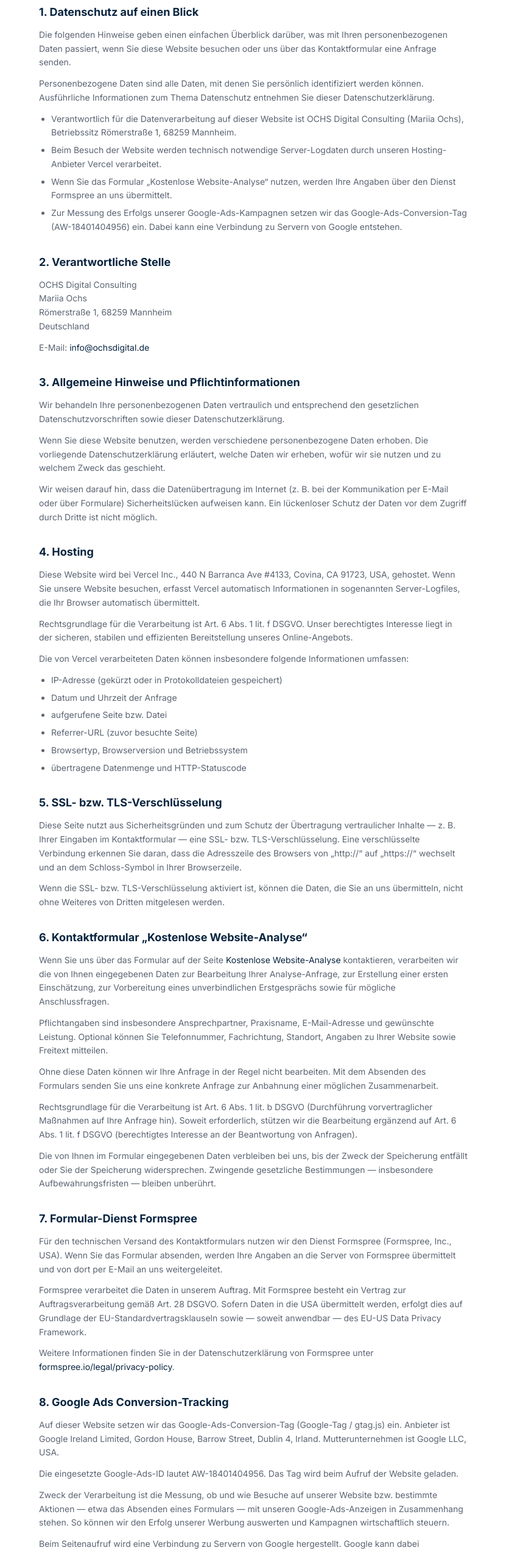
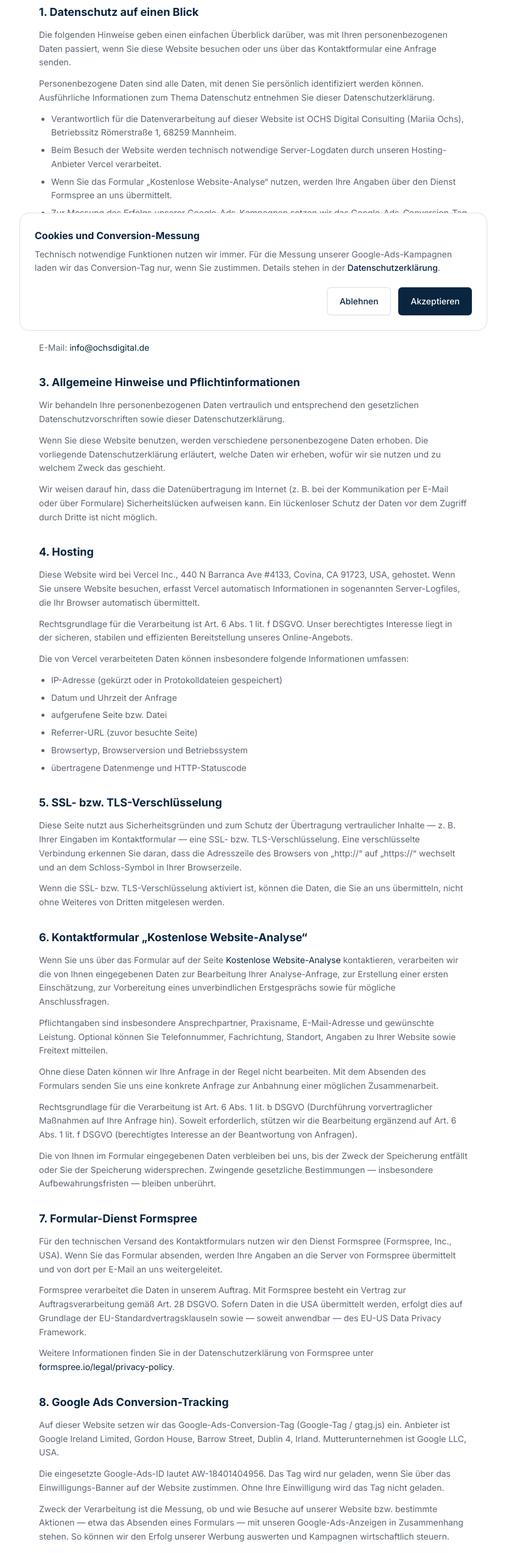
Before and after one commit to martinochs/ochs-werbeagentur, a Next.js app: page /datenschutz in a window 1280 px wide. Shown: the part 234-2780 px from the top of the page at 61% size, without its empty margins (224-1055 px from the left). Built offline with nearby package versions, Linux system fonts and the light colour scheme; no server answers.

Commit message:
feat: load Google Ads tag only after cookie consent
Show a site-wide banner, persist the choice, and keep a footer control to change it later.

Co-authored-by: Cursor <cursoragent@cursor.com>

```diff
--- a/app/layout.tsx
+++ b/app/layout.tsx
@@ -1,11 +1,9 @@
 import type { Metadata } from "next";
 import { Inter } from "next/font/google";
-import Script from "next/script";
+import { CookieConsent } from "@/components/cookie-consent/CookieConsent";
 import { QuickInquiry } from "@/components/quick-inquiry/QuickInquiry";
 import { siteConfig } from "@/lib/seo/config";
 import "./globals.css";
-
-const GOOGLE_ADS_ID = "AW-18401404956";
 
 const inter = Inter({
   variable: "--font-inter",
@@ -57,23 +55,10 @@ export default function RootLayout({
 }>) {
   return (
     <html lang="de" className={`${inter.variable} scroll-smooth antialiased`}>
-      <head>
-        <Script
-          src={`https://www.googletagmanager.com/gtag/js?id=${GOOGLE_ADS_ID}`}
-          strategy="beforeInteractive"
-        />
-        <Script id="google-ads-gtag" strategy="beforeInteractive">
-          {`
-            window.dataLayer = window.dataLayer || [];
-            function gtag(){dataLayer.push(arguments);}
-            gtag('js', new Date());
-            gtag('config', '${GOOGLE_ADS_ID}');
-          `}
-        </Script>
-      </head>
       <body className="min-h-full bg-white text-foreground">
         {children}
         <QuickInquiry />
+        <CookieConsent />
       </body>
     </html>
   );
--- a/components/Footer.tsx
+++ b/components/Footer.tsx
@@ -1,5 +1,6 @@
 import Link from "next/link";
 import { Mail, MapPin } from "lucide-react";
+import { CookieSettingsButton } from "@/components/cookie-consent/CookieSettingsButton";
 import { formatAddress, mapsUrl, siteConfig } from "@/lib/seo/config";
 
 export function Footer() {
@@ -54,6 +55,7 @@ export function Footer() {
             <Link href="/datenschutz" className="hover:text-white/70">
               Datenschutz
             </Link>
+            <CookieSettingsButton className="hover:text-white/70" />
           </nav>
           <p>
             © {new Date().getFullYear()} {name} · Mannheim, Deutschland
--- a/components/LandingPageShell.tsx
+++ b/components/LandingPageShell.tsx
@@ -1,4 +1,5 @@
 import Link from "next/link";
+import { CookieSettingsButton } from "@/components/cookie-consent/CookieSettingsButton";
 import { Logo } from "@/components/Logo";
 import { siteConfig } from "@/lib/seo/config";
 import { Mail, Phone } from "lucide-react";
@@ -77,6 +78,7 @@ export function LandingPageFooter() {
           <Link href="/datenschutz" className="hover:text-white/80">
             Datenschutz
           </Link>
+          <CookieSettingsButton className="hover:text-white/80" />
         </nav>
         <p className="mt-4 text-xs text-white/45">
           © {new Date().getFullYear()} {name}
--- /dev/null
+++ b/components/cookie-consent/CookieConsent.tsx
@@ -0,0 +1,117 @@
+"use client";
+
+import Link from "next/link";
+import {
+  COOKIE_CONSENT_STORAGE_KEY,
+  COOKIE_SETTINGS_EVENT,
+  type CookieConsentValue,
+} from "@/lib/consent/config";
+import { loadGoogleAdsTag } from "@/lib/consent/google-ads";
+import { useEffect, useState } from "react";
+
+type ConsentState = "unknown" | "pending" | CookieConsentValue;
+
+function readStoredConsent(): CookieConsentValue | null {
+  try {
+    const value = window.localStorage.getItem(COOKIE_CONSENT_STORAGE_KEY);
+    if (value === "accepted" || value === "rejected") return value;
+  } catch {
+    return null;
+  }
+  return null;
+}
+
+function storeConsent(value: CookieConsentValue): void {
+  try {
+    window.localStorage.setItem(COOKIE_CONSENT_STORAGE_KEY, value);
+  } catch {
+    // Private mode or blocked storage: still apply the choice for this visit.
+  }
+}
+
+export function CookieConsent() {
+  const [status, setStatus] = useState<ConsentState>("unknown");
+  const [settingsOpen, setSettingsOpen] = useState(false);
+
+  useEffect(() => {
+    const stored = readStoredConsent();
+    if (stored === "accepted") {
+      loadGoogleAdsTag();
+      setStatus("accepted");
+      return;
+    }
+    if (stored === "rejected") {
+      setStatus("rejected");
+      return;
+    }
+    setStatus("pending");
+  }, []);
+
+  useEffect(() => {
+    function onOpenSettings() {
+      setSettingsOpen(true);
+    }
+    window.addEventListener(COOKIE_SETTINGS_EVENT, onOpenSettings);
+    return () => window.removeEventListener(COOKIE_SETTINGS_EVENT, onOpenSettings);
+  }, []);
+
+  function choose(value: CookieConsentValue) {
+    storeConsent(value);
+    if (value === "accepted") loadGoogleAdsTag();
+    setStatus(value);
+    setSettingsOpen(false);
+  }
+
+  const visible = status === "pending" || settingsOpen;
+  if (!visible) return null;
+
+  return (
+    <div
+      className="fixed inset-x-0 bottom-0 z-[70] p-4 md:p-6"
+      role="dialog"
+      aria-modal="false"
+      aria-labelledby="cookie-consent-title"
+      aria-describedby="cookie-consent-text"
+    >
+      <div className="mx-auto max-w-3xl rounded-2xl border border-border bg-white p-5 ring-1 ring-black/[0.04] sm:p-6">
+        <h2
+          id="cookie-consent-title"
+          className="text-base font-bold text-navy"
+        >
+          Cookies und Conversion-Messung
+        </h2>
+        <p
+          id="cookie-consent-text"
+          className="mt-2 text-sm leading-relaxed text-muted"
+        >
+          Technisch notwendige Funktionen nutzen wir immer. Für die Messung
+          unserer Google-Ads-Kampagnen laden wir das Conversion-Tag nur, wenn
+          Sie zustimmen. Details stehen in der{" "}
+          <Link
+            href="/datenschutz"
+            className="font-medium text-navy underline-offset-2 hover:underline"
+          >
+            Datenschutzerklärung
+          </Link>
+          .
+        </p>
+        <div className="mt-5 flex flex-col-reverse gap-3 sm:flex-row sm:justify-end">
+          <button
+            type="button"
+            className="btn-secondary px-5 py-2.5"
+            onClick={() => choose("rejected")}
+          >
+            Ablehnen
+          </button>
+          <button
+            type="button"
+            className="btn-primary px-5 py-2.5"
+            onClick={() => choose("accepted")}
+          >
+            Akzeptieren
+          </button>
+        </div>
+      </div>
+    </div>
+  );
+}
--- /dev/null
+++ b/lib/consent/config.ts
@@ -0,0 +1,7 @@
+export const GOOGLE_ADS_ID = "AW-18401404956";
+
+export const COOKIE_CONSENT_STORAGE_KEY = "ochs-cookie-consent";
+
+export const COOKIE_SETTINGS_EVENT = "ochs-open-cookie-settings";
+
+export type CookieConsentValue = "accepted" | "rejected";
--- /dev/null
+++ b/lib/consent/google-ads.ts
@@ -0,0 +1,21 @@
+import { GOOGLE_ADS_ID } from "@/lib/consent/config";
+
+const SCRIPT_ID = "google-ads-gtag-js";
+
+export function loadGoogleAdsTag(): void {
+  if (typeof window === "undefined") return;
+  if (document.getElementById(SCRIPT_ID)) return;
+
+  window.dataLayer = window.dataLayer || [];
+  window.gtag = function gtag() {
+    window.dataLayer!.push(arguments);
+  };
+  window.gtag("js", new Date());
+  window.gtag("config", GOOGLE_ADS_ID);
+
+  const script = document.createElement("script");
+  script.id = SCRIPT_ID;
+  script.async = true;
+  script.src = `https://www.googletagmanager.com/gtag/js?id=${GOOGLE_ADS_ID}`;
+  document.head.appendChild(script);
+}
--- a/lib/content/datenschutz.ts
+++ b/lib/content/datenschutz.ts
@@ -24,7 +24,7 @@ export const datenschutzSections: DatenschutzSection[] = [
       `Verantwortlich für die Datenverarbeitung auf dieser Website ist OCHS Digital Consulting (Mariia Ochs), Betriebssitz ${formatRegisteredOffice()}.`,
       "Beim Besuch der Website werden technisch notwendige Server-Logdaten durch unseren Hosting-Anbieter Vercel verarbeitet.",
       "Wenn Sie das Formular „Kostenlose Website-Analyse“ nutzen, werden Ihre Angaben über den Dienst Formspree an uns übermittelt.",
-      "Zur Messung des Erfolgs unserer Google-Ads-Kampagnen setzen wir das Google-Ads-Conversion-Tag (AW-18401404956) ein. Dabei kann eine Verbindung zu Servern von Google entstehen.",
+      "Zur Messung des Erfolgs unserer Google-Ads-Kampagnen setzen wir das Google-Ads-Conversion-Tag (AW-18401404956) nur ein, wenn Sie über das Einwilligungs-Banner zustimmen.",
     ],
   },
   {
@@ -93,10 +93,10 @@ export const datenschutzSections: DatenschutzSection[] = [
     title: "8. Google Ads Conversion-Tracking",
     paragraphs: [
       "Auf dieser Website setzen wir das Google-Ads-Conversion-Tag (Google-Tag / gtag.js) ein. Anbieter ist Google Ireland Limited, Gordon House, Barrow Street, Dublin 4, Irland. Mutterunternehmen ist Google LLC, USA.",
-      "Die eingesetzte Google-Ads-ID lautet AW-18401404956. Das Tag wird beim Aufruf der Website geladen.",
+      "Die eingesetzte Google-Ads-ID lautet AW-18401404956. Das Tag wird nur geladen, wenn Sie über das Einwilligungs-Banner auf der Website zustimmen. Ohne Ihre Einwilligung wird das Tag nicht geladen.",
       "Zweck der Verarbeitung ist die Messung, ob und wie Besuche auf unserer Website bzw. bestimmte Aktionen — etwa das Absenden eines Formulars — mit unseren Google-Ads-Anzeigen in Zusammenhang stehen. So können wir den Erfolg unserer Werbung auswerten und Kampagnen wirtschaftlich steuern.",
-      "Beim Seitenaufruf wird eine Verbindung zu Servern von Google hergestellt. Google kann dabei insbesondere folgende Daten verarbeiten: IP-Adresse, Informationen zu Browser und Endgerät, aufgerufene Seiten, Datum und Uhrzeit des Aufrufs sowie — sofern Sie über eine Google-Anzeige auf unsere Website gelangt sind — Conversion-Kennungen. Google kann hierzu Cookies oder vergleichbare Technologien auf Ihrem Endgerät speichern.",
-      "Rechtsgrundlage ist Art. 6 Abs. 1 lit. f DSGVO. Unser berechtigtes Interesse besteht in der Messung und Optimierung unserer Google-Ads-Kampagnen. Soweit Google Cookies oder vergleichbare Speichertechniken auf Ihrem Endgerät setzt, kann zusätzlich § 25 TDDDG einschlägig sein.",
+      "Nach Ihrer Einwilligung wird eine Verbindung zu Servern von Google hergestellt. Google kann dabei insbesondere folgende Daten verarbeiten: IP-Adresse, Informationen zu Browser und Endgerät, aufgerufene Seiten, Datum und Uhrzeit des Aufrufs sowie — sofern Sie über eine Google-Anzeige auf unsere Website gelangt sind — Conversion-Kennungen. Google kann hierzu Cookies oder vergleichbare Technologien auf Ihrem Endgerät speichern.",
+      "Rechtsgrundlage ist Ihre Einwilligung gemäß Art. 6 Abs. 1 lit. a DSGVO sowie — soweit Cookies oder vergleichbare Speichertechniken gesetzt werden — § 25 Abs. 1 TDDDG. Sie können Ihre Einwilligung jederzeit mit Wirkung für die Zukunft über den Link „Cookie-Einstellungen“ im Footer widerrufen.",
       "Die Datenverarbeitung kann in den USA oder in anderen Drittländern erfolgen. Soweit erforderlich, stützt sich die Übermittlung auf die EU-Standardvertragsklauseln sowie — soweit anwendbar — das EU-US Data Privacy Framework.",
       "Sie können personalisierte Anzeigen in den Google-Werbeeinstellungen deaktivieren. Die Datenschutzerklärung von Google finden Sie unter https://policies.google.com/privacy",
     ],
@@ -105,8 +105,8 @@ export const datenschutzSections: DatenschutzSection[] = [
     id: "cookies",
     title: "9. Cookies",
     paragraphs: [
-      "Beim Aufruf der Website können technisch notwendige Session- oder Sicherheitsinformationen durch den Hosting-Anbieter verarbeitet werden. Diese dienen ausschließlich dem Betrieb und der Sicherheit der Website.",
-      "Zusätzlich kann das unter Abschnitt 8 beschriebene Google-Ads-Conversion-Tag Cookies oder vergleichbare Technologien setzen, um Conversions zuzuordnen.",
+      "Beim Aufruf der Website können technisch notwendige Session- oder Sicherheitsinformationen durch den Hosting-Anbieter verarbeitet werden. Diese dienen ausschließlich dem Betrieb und der Sicherheit der Website und erfordern keine Einwilligung.",
+      "Zusätzlich kann das unter Abschnitt 8 beschriebene Google-Ads-Conversion-Tag Cookies oder vergleichbare Technologien setzen, um Conversions zuzuordnen — jedoch nur, wenn Sie zuvor zugestimmt haben. Ihre Auswahl speichern wir lokal in Ihrem Browser, damit wir sie bei späteren Besuchen berücksichtigen können.",
     ],
   },
   {
@@ -114,7 +114,7 @@ export const datenschutzSections: DatenschutzSection[] = [
     title: "10. Schriftarten",
     paragraphs: [
       "Diese Website nutzt die Schriftart „Inter“. Die Schriftdateien werden beim Build-Prozess lokal eingebunden und von unserem Server bzw. dem Hosting-Anbieter ausgeliefert. Für die Schriftart selbst findet keine Verbindung zu Servern von Google statt.",
-      "Unabhängig davon stellt das Google-Ads-Conversion-Tag beim Seitenaufruf eine Verbindung zu Google her. Einzelheiten dazu finden Sie in Abschnitt 8.",
+      "Unabhängig davon stellt das Google-Ads-Conversion-Tag nach Ihrer Einwilligung eine Verbindung zu Google her. Einzelheiten dazu finden Sie in Abschnitt 8.",
     ],
   },
   {
@@ -140,7 +140,7 @@ export const datenschutzSections: DatenschutzSection[] = [
     paragraphs: [
       "Sofern Sie in eine Datenverarbeitung eingewilligt haben, verarbeiten wir Ihre personenbezogenen Daten auf Grundlage von Art. 6 Abs. 1 lit. a DSGVO.",
       "Die Verarbeitung zur Erfüllung vorvertraglicher Maßnahmen oder zur Vertragserfüllung erfolgt auf Grundlage von Art. 6 Abs. 1 lit. b DSGVO.",
-      "Soweit die Verarbeitung zur Wahrung eines berechtigten Interesses erforderlich ist, erfolgt sie auf Grundlage von Art. 6 Abs. 1 lit. f DSGVO. Unser berechtigtes Interesse liegt insbesondere in der sicheren Bereitstellung der Website, in der Bearbeitung und Beantwortung von Anfragen sowie in der Messung und Optimierung unserer Google-Ads-Kampagnen.",
+      "Soweit die Verarbeitung zur Wahrung eines berechtigten Interesses erforderlich ist, erfolgt sie auf Grundlage von Art. 6 Abs. 1 lit. f DSGVO. Unser berechtigtes Interesse liegt insbesondere in der sicheren Bereitstellung der Website sowie in der Bearbeitung und Beantwortung von Anfragen.",
     ],
   },
   {
--- a/lib/quick-inquiry/tracking.ts
+++ b/lib/quick-inquiry/tracking.ts
@@ -6,7 +6,8 @@ export type QuickInquiryTrackingMeta = {
 
 declare global {
   interface Window {
-    dataLayer?: Record<string, unknown>[];
+    dataLayer?: unknown[];
+    gtag?: (...args: unknown[]) => void;
   }
 }
 
```
Also changed, not shown: components/cookie-consent/CookieSettingsButton.tsx (added, +19 -0 lines).
